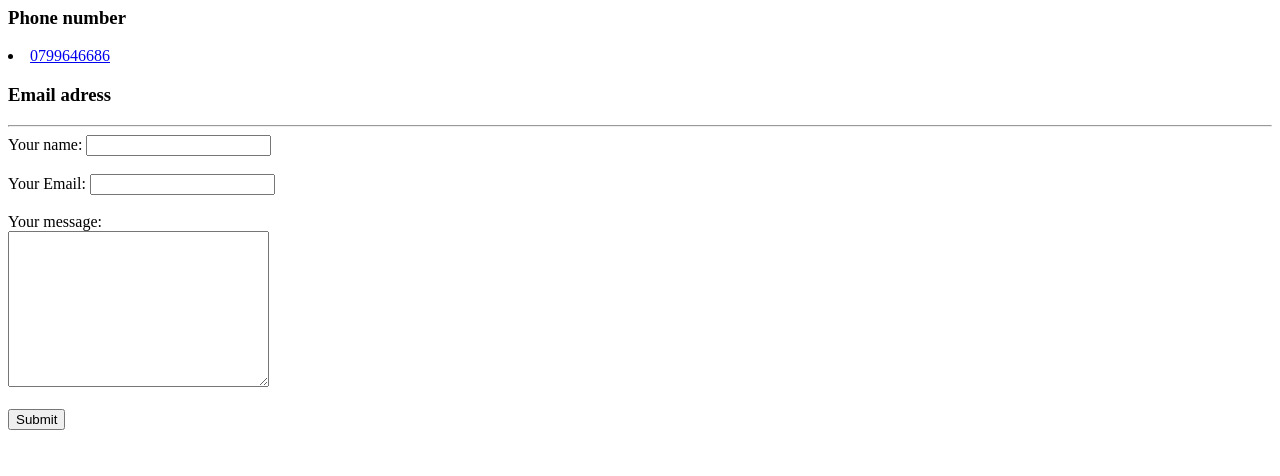
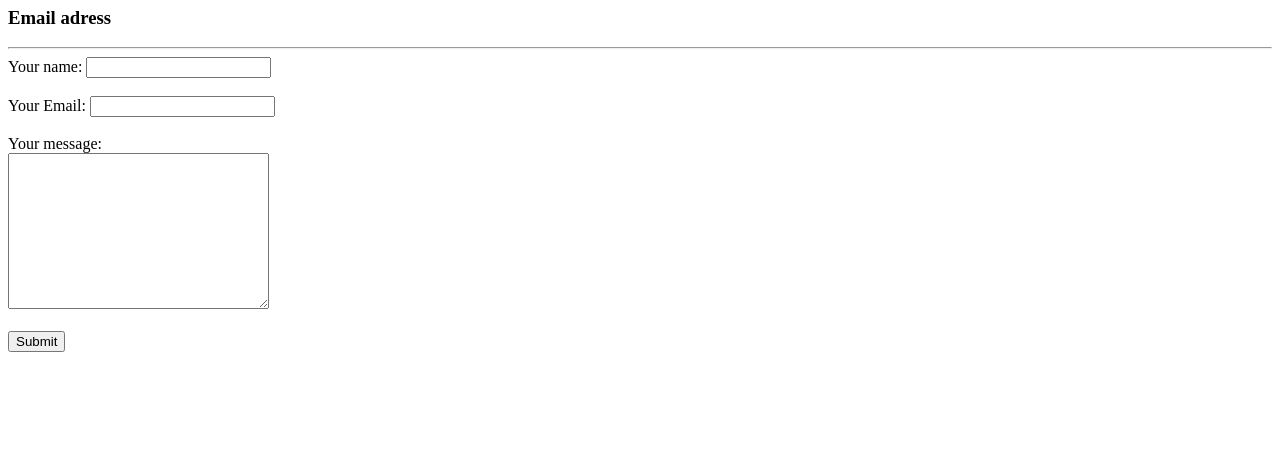
Before and after one commit to MacaronCat/cv, a plain HTML site: page contact.html in a window 1280 px wide. Shown: the part 324-800 px from the top of the page. Drawn offline with Linux system fonts and the light colour scheme.

Commit message:
Update contact.html

```diff
--- a/contact.html
+++ b/contact.html
@@ -6,10 +6,6 @@
   </head>
   <body>
     <img src="https://cubeoflife.files.wordpress.com/2020/08/contact-me.jpg" alt="contact me">
-    <h3>Phone number</h3>
-      <li>
-        <a href="tel:+40799646686" target="_blank">0799646686</a>
-      </li>
     <h3>Email adress</h3>
     <hr>
         <form class="" action="mailto:bratila.dianamaria@gmail.com" method="post" enctype="text/plain">
```
